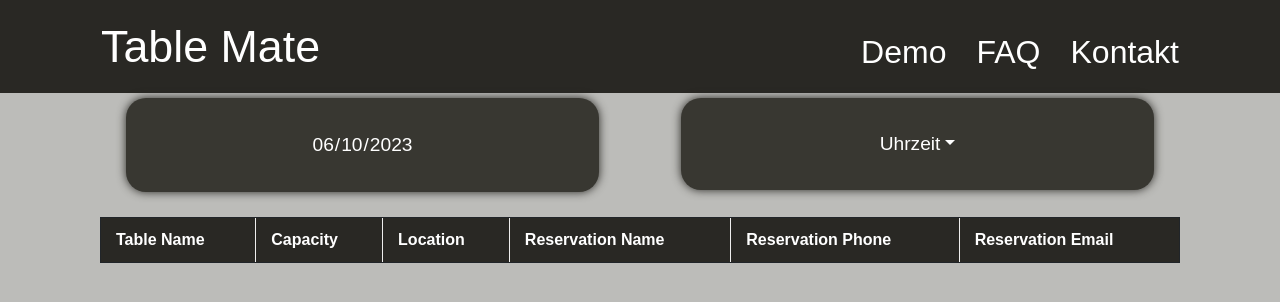
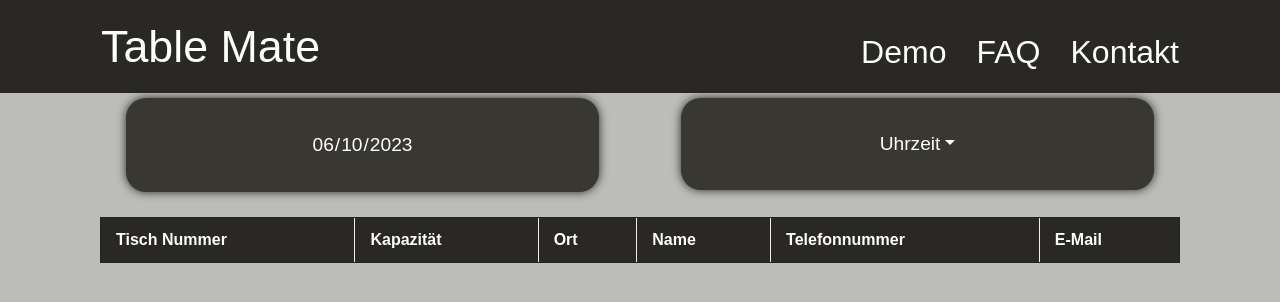
Before and after one commit to sonnezone/table-mate, a React (Create React App) app in the folder client/: page /admin in a window 1280 px wide. Shown: the top 302 px of the page. Built offline with nearby package versions, Linux system fonts and the light colour scheme; a web font is replaced by a local one.

Commit message:
README.md updated

```diff
--- a/client/src/components/admin/admin.js
+++ b/client/src/components/admin/admin.js
@@ -177,12 +177,12 @@ const Admin = () => {
                     <table border="1">
                         <thead>
                         <tr>
-                            <th>Table Name</th>
-                            <th>Capacity</th>
-                            <th>Location</th>
-                            <th>Reservation Name</th>
-                            <th>Reservation Phone</th>
-                            <th>Reservation Email</th>
+                            <th>Tisch Nummer</th>
+                            <th>Kapazität</th>
+                            <th>Ort</th>
+                            <th>Name</th>
+                            <th>Telefonnummer</th>
+                            <th>E-Mail</th>
                         </tr>
                         </thead>
                         <tbody>
```
Also changed, not shown: 1 other file (tests, documents, lock files or other folders).
